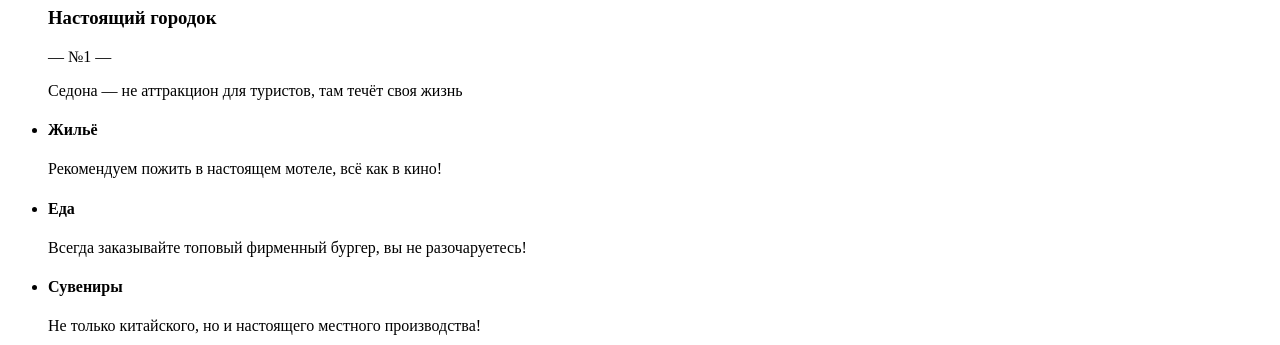
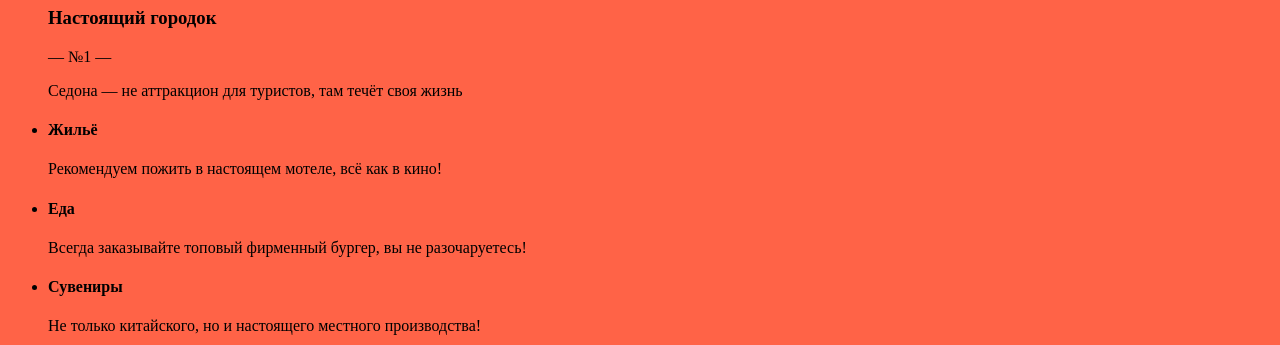
Before and after one commit to htmlacademy-htmlcss/2028743-sedona-34, a plain HTML site: page index.html in a window 1280 px wide. Shown: the part 1971-2316 px from the top of the page. Drawn offline with Linux system fonts and the light colour scheme.

Commit message:
Добавляет styles.css

```diff
--- a/index.html
+++ b/index.html
@@ -3,6 +3,7 @@
   <head>
     <meta charset="utf-8">
     <title>HTML Academy: Седона</title>
+    <link rel="stylesheet" href="styles/styles.css">
   </head>
   <body>
 <header class="page-header">
--- /dev/null
+++ b/styles/styles.css
@@ -0,0 +1,3 @@
+body {
+    background-color: tomato;
+  }
```
